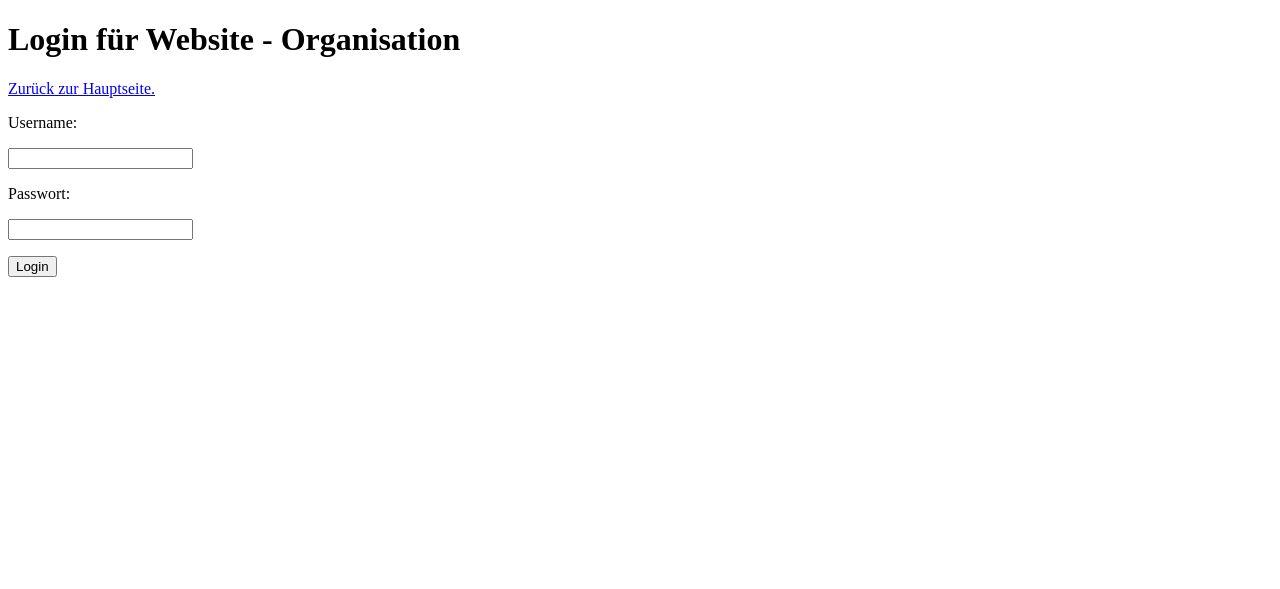
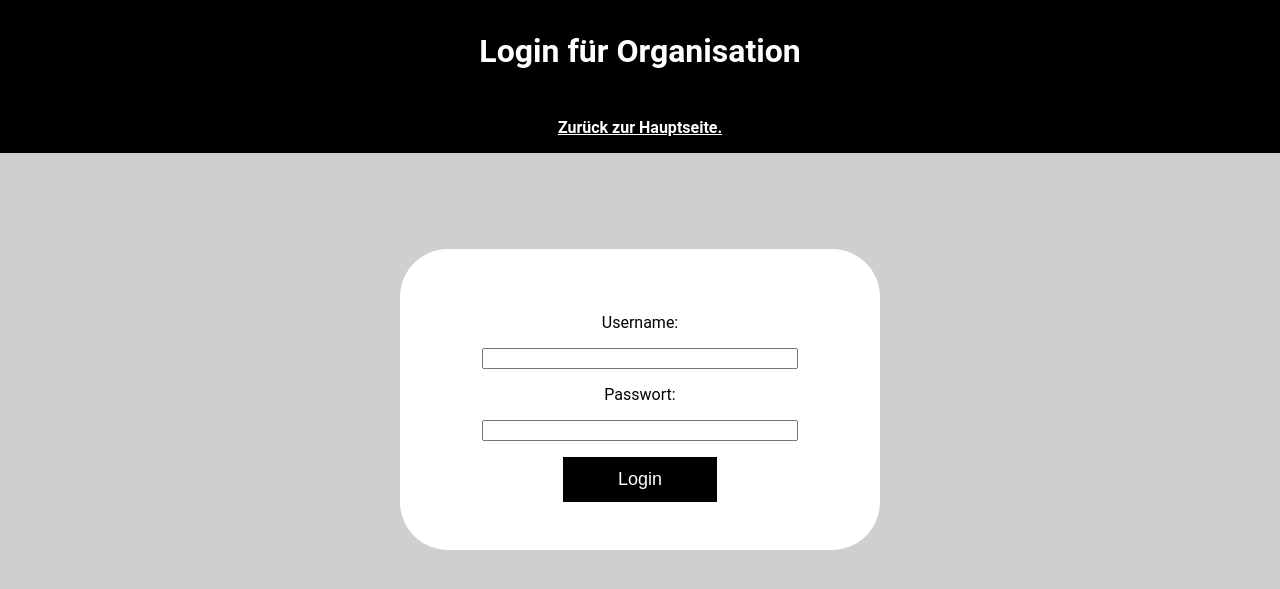
Before and after one commit to LonoS/LAB73_Webpage, a PHP site: page /login.php in a window 1280 px wide. Shown: the top 589 px of the page. Run offline with PHP 8.4, Linux system fonts and the light colour scheme.

Commit message:
redesigned the login screen

```diff
--- a/organisation/login.php
+++ b/organisation/login.php
@@ -17,22 +17,27 @@ if (isset($_POST["username"])) {
 <head>
     <meta charset="UTF-8">
     <title>LAB73 - Admin login</title>
+    <link rel="stylesheet" href="styles/login.css">
 </head>
 <body>
 
-<h1>Login für Website - Organisation</h1>
+<h1>Login für Organisation</h1>
 
-<a href="../HTML_Files/index.html">Zurück zur Hauptseite.</a>
+<a href="../HTML_Files/index.html"><h4>Zurück zur Hauptseite.</h4></a>
+
 
 <form action="login.php" method="post">
+
     <p>Username:</p>
-    <p><input type="text" name="username"></p>
+    <p><input type="text" name="username" ></p>
 
     <p>Passwort:</p>
     <p><input type="password" name="password"></p>
 
     <button type="submit">Login</button>
+
 </form>
+
 
 </body>
 </html>
--- /dev/null
+++ b/organisation/styles/login.css
@@ -0,0 +1,53 @@
+html, body {
+    background-color: #cfcfcf;
+    padding: 0;
+    margin: 0;
+    font-family: Roboto, sans-serif;
+}
+
+h1 {
+    text-align: center;
+    padding: 2rem;
+    color: white;
+    background-color: black;
+    margin: 0;
+}
+
+h4 {
+    margin: 0;
+    text-align: center;
+    background-color: black;
+    padding: 1rem;
+}
+
+a{
+    text-decoration-color: white;
+    color: white;
+}
+
+form {
+    text-align: center;
+    width: 30%;
+    background-color: white;
+    margin: auto;
+    margin-top: 6rem;
+    padding: 3rem;
+    border-radius: 3rem;
+}
+
+p {
+
+}
+
+input {
+    width: 80%;
+}
+
+button {
+    background-color: black;
+    color: white;
+    border: none;
+    padding: 0.75rem;
+    width: 40%;
+    font-size: large;
+}
--- a/organisation/styles/styles.css
+++ b/organisation/styles/styles.css
@@ -1,5 +1,5 @@
 html, body {
-    font-family: "Helvetica Neue";
+    font-family: Roboto, sans-serif;
     background-color: darkgrey;
 }
 
```
Also changed, not shown: Admin_Stuff/admin.php (added, +7 -0 lines), Admin_Stuff/checkLogin.php (added, +10 -0 lines), Admin_Stuff/edit.php (added, +10 -0 lines), Admin_Stuff/login.php (added, +10 -0 lines), Admin_Stuff/styles/adminStyles.css (added).
